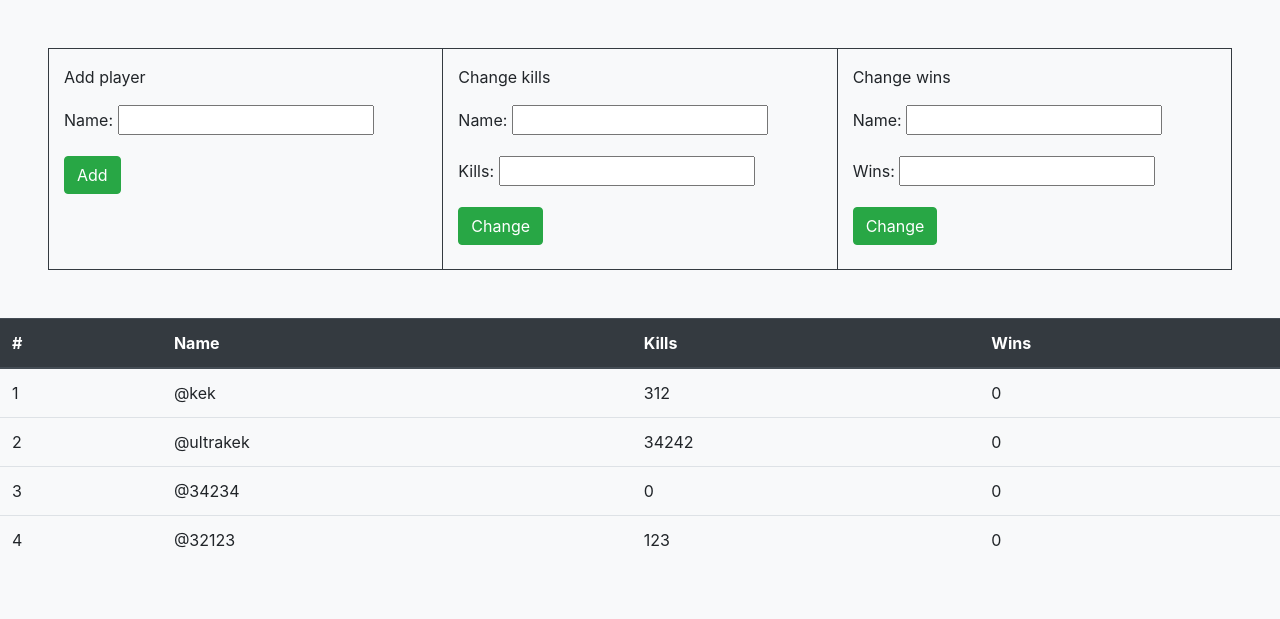
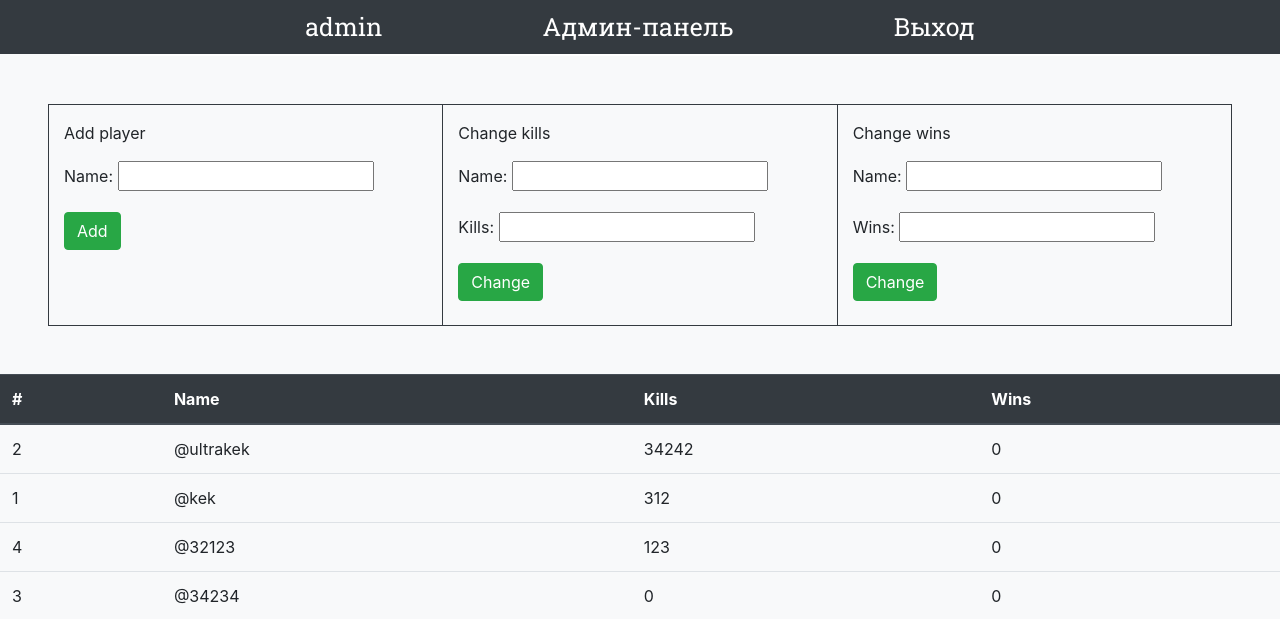
Before and after one commit to ArtherusAA/killerqueen, a Django app: page /admin/ in a window 1280 px wide. Shown: the top 619 px of the page. Run offline with Django 3.2, Linux system fonts and the light colour scheme; a user stored in the database is signed in; data comes from the database, SQL or seed files in the repository; both versions use the stored data as it was after the commit; some libraries are stand-ins or nearby versions.

Commit message:
Added reg fix

```diff
--- a/killer/models.py
+++ b/killer/models.py
@@ -16,3 +16,6 @@ class User(models.Model):
     nickname = models.CharField(max_length=1024)
     kills = models.IntegerField(default=0)
     wins = models.IntegerField(default=0)
+
+    class Meta:
+        ordering = ['-kills']
--- /dev/null
+++ b/killer/static/css/styles.css
@@ -0,0 +1,25 @@
+.navb{
+    font-family: 'Roboto Slab', serif;
+    position: sticky;
+    top: 0;
+    z-index: 1071;
+}
+
+.nav-link{
+    color: white;
+    font-size: 25px;
+    padding: .5rem 5rem !important;
+}
+
+.voteform{
+    padding: 2rem 15rem 2rem 15rem !important;
+    margin-top: 2rem;
+}
+
+.custom-control{
+    height: calc(3rem + 2px) !important;
+}
+
+.text-r{
+    font-family: 'Roboto Slab', serif;
+}
--- a/killer/templates/registration/login.html
+++ b/killer/templates/registration/login.html
@@ -1,7 +1,7 @@
 <!DOCTYPE html>
 <html lang="en">
 <head>
-    <title>Регистрация</title>
+    <title>Вход</title>
     <link href="https://fonts.googleapis.com/css?family=Roboto+Slab" rel="stylesheet">
     <link rel="stylesheet" href="https://stackpath.bootstrapcdn.com/bootstrap/4.2.1/css/bootstrap.min.css" integrity="sha384-GJzZqFGwb1QTTN6wy59ffF1BuGJpLSa9DkKMp0DgiMDm4iYMj70gZWKYbI706tWS" crossorigin="anonymous">
   </head>
--- a/killer/templates/score_admin.html
+++ b/killer/templates/score_admin.html
@@ -1,15 +1,39 @@
 <!DOCTYPE html>
 <html lang="en">
+{% load static %}
 <head>
     <meta charset="UTF-8">
-    <title>Title</title>
+    <title>Admin</title>
     <link rel="stylesheet" href="https://stackpath.bootstrapcdn.com/bootstrap/4.3.1/css/bootstrap.min.css" integrity="sha384-ggOyR0iXCbMQv3Xipma34MD+dH/1fQ784/j6cY/iJTQUOhcWr7x9JvoRxT2MZw1T" crossorigin="anonymous">
+    <link href="https://fonts.googleapis.com/css?family=Roboto+Slab" rel="stylesheet">
+    <link rel="stylesheet" href="{% static 'css/styles.css' %}">
     <script src="https://code.jquery.com/jquery-3.3.1.slim.min.js" integrity="sha384-q8i/X+965DzO0rT7abK41JStQIAqVgRVzpbzo5smXKp4YfRvH+8abtTE1Pi6jizo" crossorigin="anonymous"></script>
     <script src="https://cdnjs.cloudflare.com/ajax/libs/popper.js/1.14.7/umd/popper.min.js" integrity="sha384-UO2eT0CpHqdSJQ6hJty5KVphtPhzWj9WO1clHTMGa3JDZwrnQq4sF86dIHNDz0W1" crossorigin="anonymous"></script>
     <script src="https://stackpath.bootstrapcdn.com/bootstrap/4.3.1/js/bootstrap.min.js" integrity="sha384-JjSmVgyd0p3pXB1rRibZUAYoIIy6OrQ6VrjIEaFf/nJGzIxFDsf4x0xIM+B07jRM" crossorigin="anonymous"></script>
 </head>
 <body class="bg-light">
-
+<div class="bg-dark navb">
+    <ul class="nav justify-content-center">
+        <li class="nav-item">
+            <a class="nav-link" href="/">{{ username }}</a>
+        </li>
+        {% if request.user.is_superuser %}
+        <li class="nav-item">
+            <a class="nav-link" href="/admin">Админ-панель</a>
+        </li>
+        {% endif %}
+        {% if not request.user.is_authenticated %}
+        <li class="nav-item">
+            <a class="nav-link" href="/login">Войти</a>
+        </li>
+        {% else %}
+        <li class="nav-item">
+            <a class="nav-link" href="/exit">Выход</a>
+        </li>
+        {% endif %}
+    </ul>
+</div>
+<div class="container border border-white" style="border-width: 1px !important;"></div>
 <div class="m-5 row border-top border-bottom border-dark p-0">
     <div class="pb-4 col container border-left border-dark pt-3">
         Add player
--- a/killer/views.py
+++ b/killer/views.py
@@ -17,6 +17,7 @@ from django.contrib.auth import logout
 from django.contrib.auth.forms import UserCreationForm
 import killer.data_base_control as dbc
 from django.views.decorators.csrf import csrf_exempt
+from django.contrib.auth.decorators import user_passes_test
 
 
 def signup(request):
@@ -30,6 +31,7 @@ def signup(request):
     return render(request, 'registration/signup.html', {'form': form})
 
 
+@login_required(login_url='/login')
 def exit(request):
     logout(request)
     return redirect('/')
@@ -49,11 +51,13 @@ def score(request):
     """
     context = {}
     users = User.objects.all()
+    current_user = request.user
+    context['username'] = current_user
     context['users'] = users
     return render(request, "scoreboard.html", context)
 
 
-@login_required(login_url='/login')
+@user_passes_test(lambda u: u.is_superuser)
 def change_kills(request):
     """
     change_kills-view
@@ -68,7 +72,7 @@ def change_kills(request):
     return redirect('admin')
 
 
-@login_required(login_url='/login')
+@user_passes_test(lambda u: u.is_superuser)
 def change_wins(request):
     """
     change_wins-view
@@ -83,7 +87,7 @@ def change_wins(request):
     return redirect('admin')
 
 
-@login_required(login_url='/login')
+@user_passes_test(lambda u: u.is_superuser)
 def add_user(request):
     """
     add_user-view
@@ -95,7 +99,7 @@ def add_user(request):
     return redirect('admin')
 
 
-@login_required(login_url='/login')
+@user_passes_test(lambda u: u.is_superuser)
 def score_admin(request):
     """
     control-view
@@ -109,6 +113,8 @@ def score_admin(request):
     context['add_form'] = add_form
     context['kills_form'] = kills_form
     context['wins_form'] = wins_form
+    current_user = request.user
+    context['username'] = current_user
     return render(request, "score_admin.html", context)
 
 
--- a/killergame/settings.py
+++ b/killergame/settings.py
@@ -119,5 +119,4 @@ USE_TZ = True
 # https://docs.djangoproject.com/en/2.0/howto/static-files/
 
 STATIC_URL = '/static/'
-
 LOGIN_REDIRECT_URL = '/'
--- a/killergame/urls.py
+++ b/killergame/urls.py
@@ -29,5 +29,6 @@ urlpatterns = [
     url(r'input_error/$', views.input_error, name='input_error'),
     url(r'login/$', auth_views.LoginView.as_view(), name='login'),
     url(r'signup/$', views.signup, name='signup'),
+    url(r'exit/$', views.exit, name='exit'),
     url(r'bot_request/$', views.bot_request, name='bot_request')
 ]
```
Also changed, not shown: killer/templates/scoreboard.html (+28 -4 lines), db.sqlite3.
